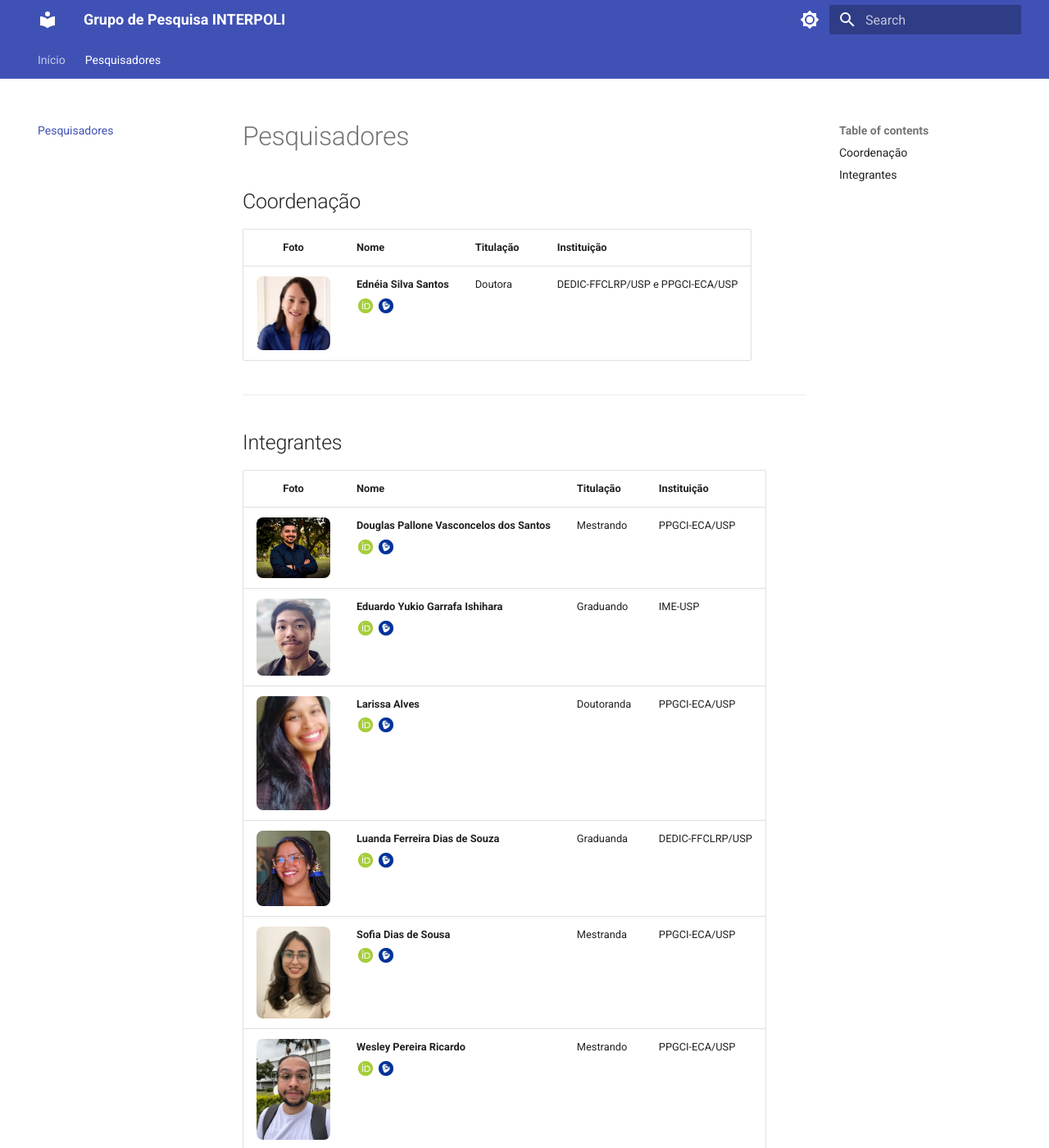
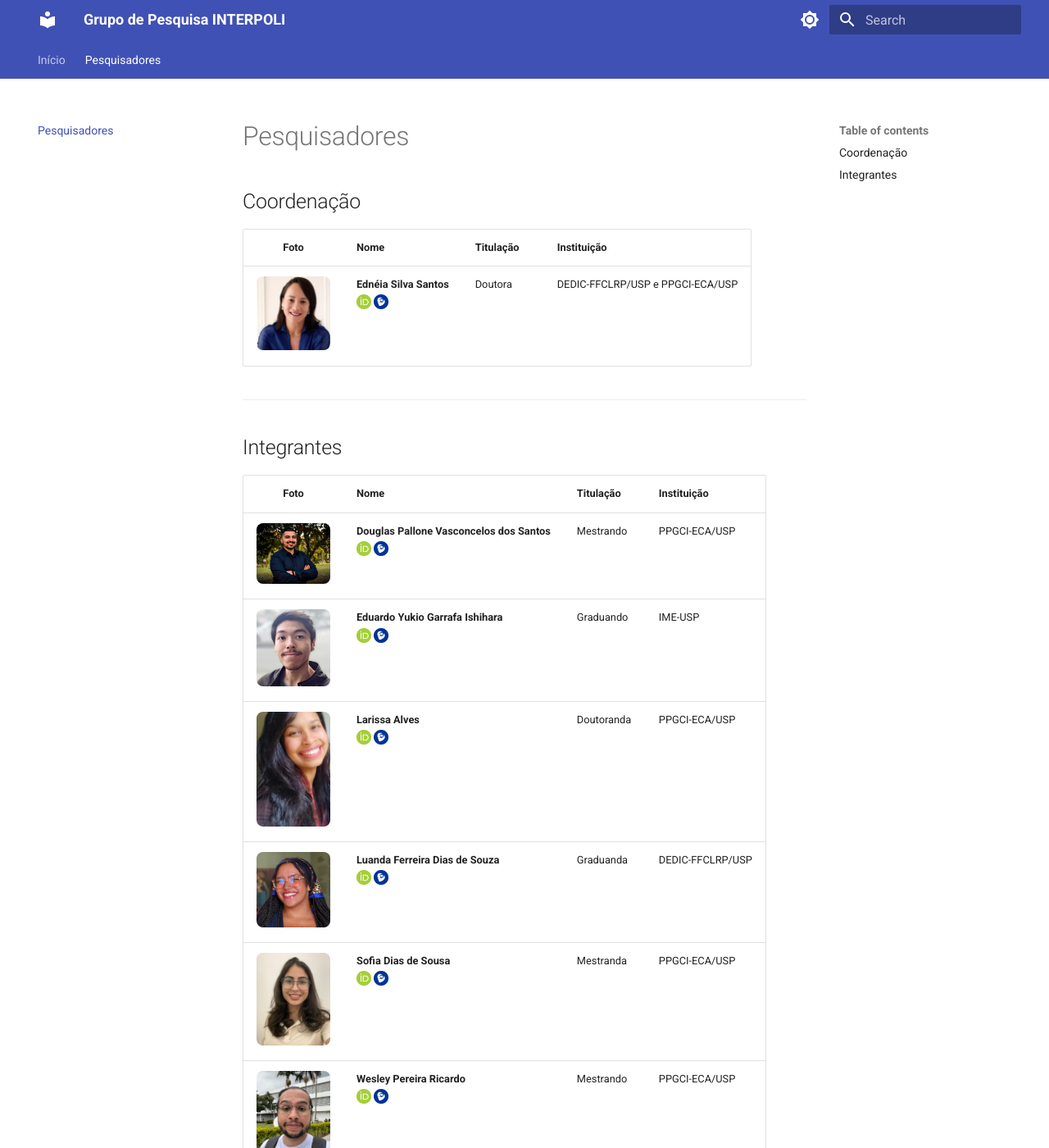
Before and after one commit to interpoli/interpoli.github.io, an MkDocs documentation site: the page built from docs/pesquisadores.md, in a window 1280 px wide and 1400 px high. Shown: the whole window at 82% size. Built offline with MkDocs 1.6.1 and Material for MkDocs 9.7.7, drawn with Linux system fonts in a browser that asks for light colours.

Commit message:
Update pesquisadores.md

```diff
--- a/docs/pesquisadores.md
+++ b/docs/pesquisadores.md
@@ -4,7 +4,7 @@
 
 | Foto | Nome | Titulação | Instituição |
 | :---: | :--- | :--- | :--- |
-| <img src="../ednéia.png" class="membro-foto"> | **Ednéia Silva Santos** <br> <a href="https://orcid.org/0000-0003-1478-6828"><img src="../orcid.png" class="membro-icon"></a> <a href="http://lattes.cnpq.br/0671510926276134"><img src="../lattes.png" class="membro-icon"></a> | Doutora | DEDIC-FFCLRP/USP e PPGCI-ECA/USP |
+| <img src="../ednéia.png" width="90" style="border-radius:8px;"> | **Ednéia Silva Santos** <br> <a href="https://orcid.org/0000-0003-1478-6828"><img src="../orcid.png" width="18" height="18" style="vertical-align:middle; display:inline;"></a> <a href="http://lattes.cnpq.br/0671510926276134"><img src="../lattes.png" width="18" height="18" style="vertical-align:middle; display:inline;"></a> | Doutora | DEDIC-FFCLRP/USP e PPGCI-ECA/USP |
 
 ---
 
@@ -12,35 +12,10 @@
 
 | Foto | Nome | Titulação | Instituição |
 | :---: | :--- | :--- | :--- |
-| <img src="../douglas.png" class="membro-foto"> | **Douglas Pallone Vasconcelos dos Santos** <br> <a href="https://orcid.org/"><img src="../orcid.png" class="membro-icon"></a> <a href="http://lattes.cnpq.br/8423716199417538"><img src="../lattes.png" class="membro-icon"></a> | Mestrando | PPGCI-ECA/USP |
-| <img src="../eduardo.png" class="membro-foto"> | **Eduardo Yukio Garrafa Ishihara** <br> <a href="https://orcid.org/"><img src="../orcid.png" class="membro-icon"></a> <a href="http://lattes.cnpq.br/5896675221480951"><img src="../lattes.png" class="membro-icon"></a> | Graduando | IME-USP |
-| <img src="../larissa.png" class="membro-foto"> | **Larissa Alves** <br> <a href="https://orcid.org/0000-0002-0563-8172"><img src="../orcid.png" class="membro-icon"></a> <a href="http://lattes.cnpq.br/5714545457389700"><img src="../lattes.png" class="membro-icon"></a> | Doutoranda | PPGCI-ECA/USP |
-| <img src="../luanda.png" class="membro-foto"> | **Luanda Ferreira Dias de Souza** <br> <a href="https://orcid.org/0009-0005-1443-7451"><img src="../orcid.png" class="membro-icon"></a> <a href="http://lattes.cnpq.br/8714310367067380"><img src="../lattes.png" class="membro-icon"></a> | Graduanda | DEDIC-FFCLRP/USP |
-| <img src="../sofia.png" class="membro-foto"> | **Sofia Dias de Sousa** <br> <a href="https://orcid.org/0009-0007-6901-985X"><img src="../orcid.png" class="membro-icon"></a> <a href="http://lattes.cnpq.br/4620593182525929"><img src="../lattes.png" class="membro-icon"></a> | Mestranda | PPGCI-ECA/USP |
-| <img src="../wesley.png" class="membro-foto"> | **Wesley Pereira Ricardo** <br> <a href="https://orcid.org/0009-0002-3347-2082"><img src="../orcid.png" class="membro-icon"></a> <a href="http://lattes.cnpq.br/7254727084982500"><img src="../lattes.png" class="membro-icon"></a> | Mestrando | PPGCI-ECA/USP |
-| <img src="../yara.png" class="membro-foto"> | **Yara Arnoni de Camargo** <br> <a href="https://orcid.org/0009-0005-1214-7346"><img src="../orcid.png" class="membro-icon"></a> <a href="http://lattes.cnpq.br/1953685942065128"><img src="../lattes.png" class="membro-icon"></a> | Mestranda | PPGCI-ECA/USP |
-
-<style>
-  /* Remove restrições de largura máxima padrão do tema */
-  .md-typeset table img {
-    max-width: none !important;
-  }
-
-  /* Exibe a foto inteira sem cortes, mantendo proporção e cantos arredondados */
-  .membro-foto {
-    width: 90px !important;
-    height: auto !important;
-    border-radius: 8px !important;
-    display: block !important;
-    margin: 0 auto !important;
-  }
-
-  /* Controla estritamente o tamanho dos ícones Lattes e Orcid */
-  .membro-icon {
-    width: 18px !important;
-    height: 18px !important;
-    display: inline-block !important;
-    vertical-align: middle !important;
-    margin: 6px 2px 0 2px !important;
-  }
-</style>
+| <img src="../douglas.png" width="90" style="border-radius:8px;"> | **Douglas Pallone Vasconcelos dos Santos** <br> <a href="https://orcid.org/"><img src="../orcid.png" width="18" height="18" style="vertical-align:middle; display:inline;"></a> <a href="http://lattes.cnpq.br/8423716199417538"><img src="../lattes.png" width="18" height="18" style="vertical-align:middle; display:inline;"></a> | Mestrando | PPGCI-ECA/USP |
+| <img src="../eduardo.png" width="90" style="border-radius:8px;"> | **Eduardo Yukio Garrafa Ishihara** <br> <a href="https://orcid.org/"><img src="../orcid.png" width="18" height="18" style="vertical-align:middle; display:inline;"></a> <a href="http://lattes.cnpq.br/5896675221480951"><img src="../lattes.png" width="18" height="18" style="vertical-align:middle; display:inline;"></a> | Graduando | IME-USP |
+| <img src="../larissa.png" width="90" style="border-radius:8px;"> | **Larissa Alves** <br> <a href="https://orcid.org/0000-0002-0563-8172"><img src="../orcid.png" width="18" height="18" style="vertical-align:middle; display:inline;"></a> <a href="http://lattes.cnpq.br/5714545457389700"><img src="../lattes.png" width="18" height="18" style="vertical-align:middle; display:inline;"></a> | Doutoranda | PPGCI-ECA/USP |
+| <img src="../luanda.png" width="90" style="border-radius:8px;"> | **Luanda Ferreira Dias de Souza** <br> <a href="https://orcid.org/0009-0005-1443-7451"><img src="../orcid.png" width="18" height="18" style="vertical-align:middle; display:inline;"></a> <a href="http://lattes.cnpq.br/8714310367067380"><img src="../lattes.png" width="18" height="18" style="vertical-align:middle; display:inline;"></a> | Graduanda | DEDIC-FFCLRP/USP |
+| <img src="../sofia.png" width="90" style="border-radius:8px;"> | **Sofia Dias de Sousa** <br> <a href="https://orcid.org/0009-0007-6901-985X"><img src="../orcid.png" width="18" height="18" style="vertical-align:middle; display:inline;"></a> <a href="http://lattes.cnpq.br/4620593182525929"><img src="../lattes.png" width="18" height="18" style="vertical-align:middle; display:inline;"></a> | Mestranda | PPGCI-ECA/USP |
+| <img src="../wesley.png" width="90" style="border-radius:8px;"> | **Wesley Pereira Ricardo** <br> <a href="https://orcid.org/0009-0002-3347-2082"><img src="../orcid.png" width="18" height="18" style="vertical-align:middle; display:inline;"></a> <a href="http://lattes.cnpq.br/7254727084982500"><img src="../lattes.png" width="18" height="18" style="vertical-align:middle; display:inline;"></a> | Mestrando | PPGCI-ECA/USP |
+| <img src="../yara.png" width="90" style="border-radius:8px;"> | **Yara Arnoni de Camargo** <br> <a href="https://orcid.org/0009-0005-1214-7346"><img src="../orcid.png" width="18" height="18" style="vertical-align:middle; display:inline;"></a> <a href="http://lattes.cnpq.br/1953685942065128"><img src="../lattes.png" width="18" height="18" style="vertical-align:middle; display:inline;"></a> | Mestranda | PPGCI-ECA/USP |
```
